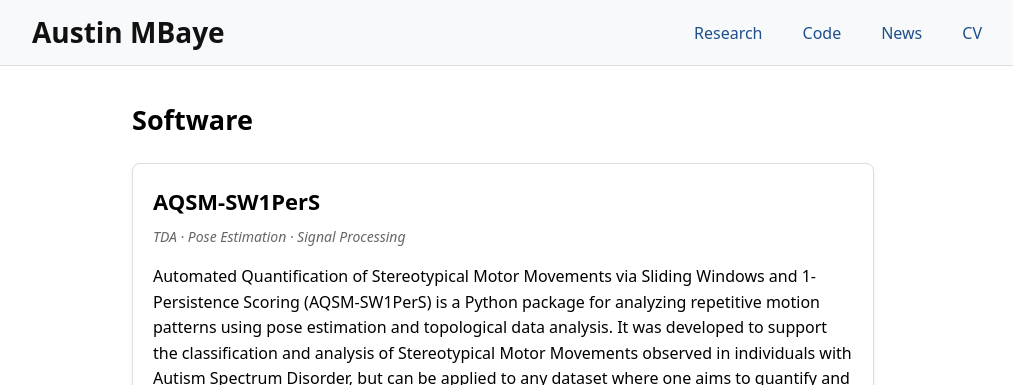
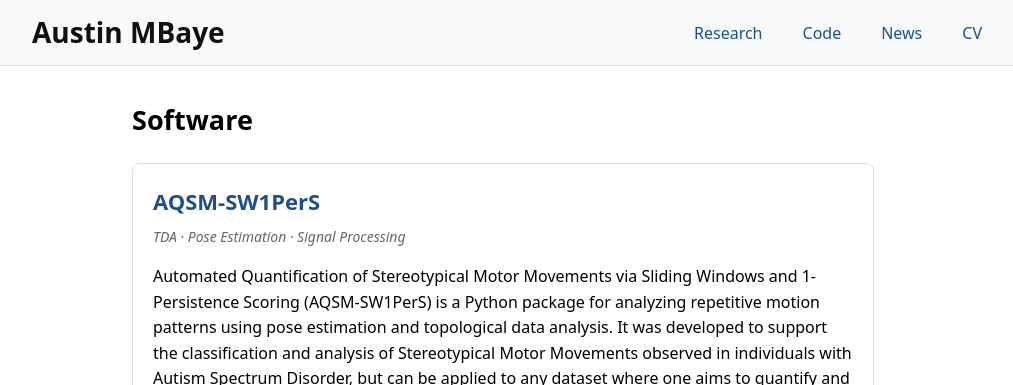
Before and after one commit to ambaye15/ambaye15.github.io, a Jekyll site: the page built from code.html, in a window 1280 px wide. Shown: the top 385 px of the page, without its empty margins (128-1141 px from the left). Built offline with Jekyll 4.4.1, drawn with Linux system fonts in a browser that asks for light colours.

Commit message:
Update code.html

```diff
--- a/code.html
+++ b/code.html
@@ -14,7 +14,9 @@ permalink: /code/
 
   <div class="code-entry">
     <div class="code-header">
-      <h2 class="code-title">AQSM-SW1PerS</h2>
+      <h2 class="code-title">
+        <a href="https://github.com/ambaye15/AQSM_SW1PerS" target="_blank">AQSM-SW1PerS</a>
+      </h2>
       </a>
     </div>
 
```
